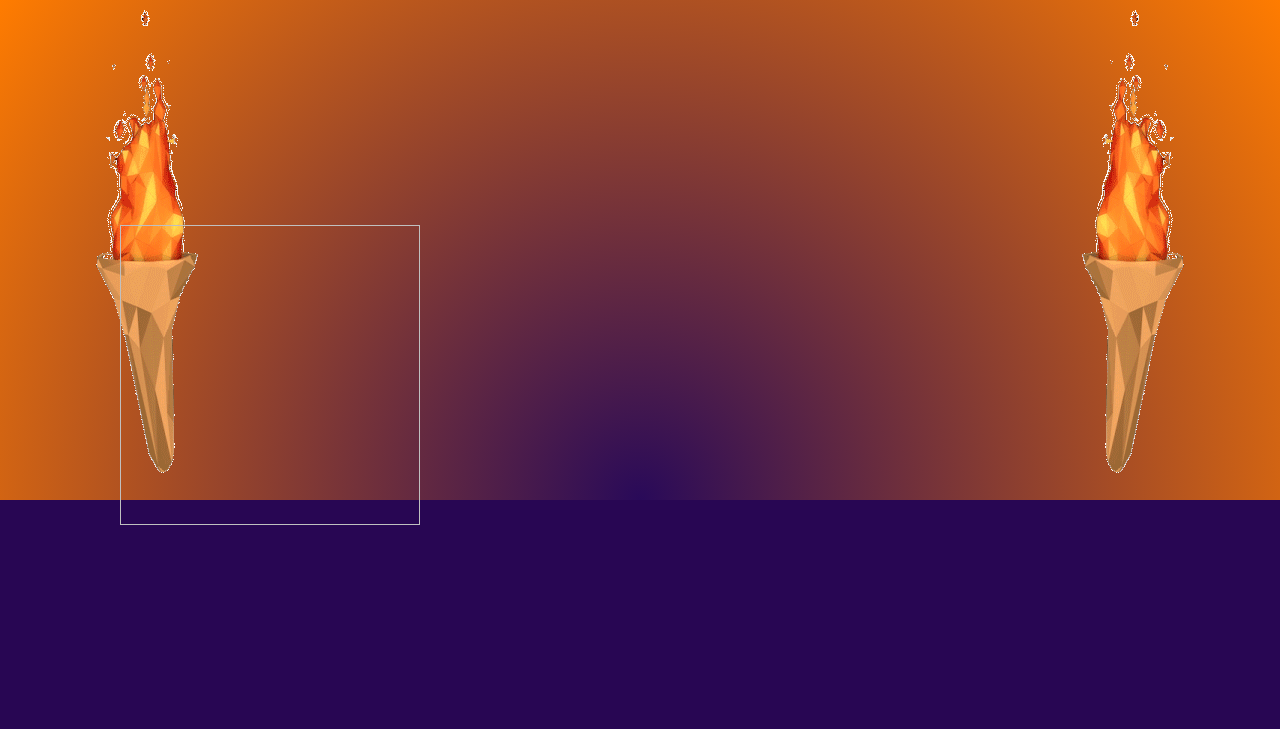
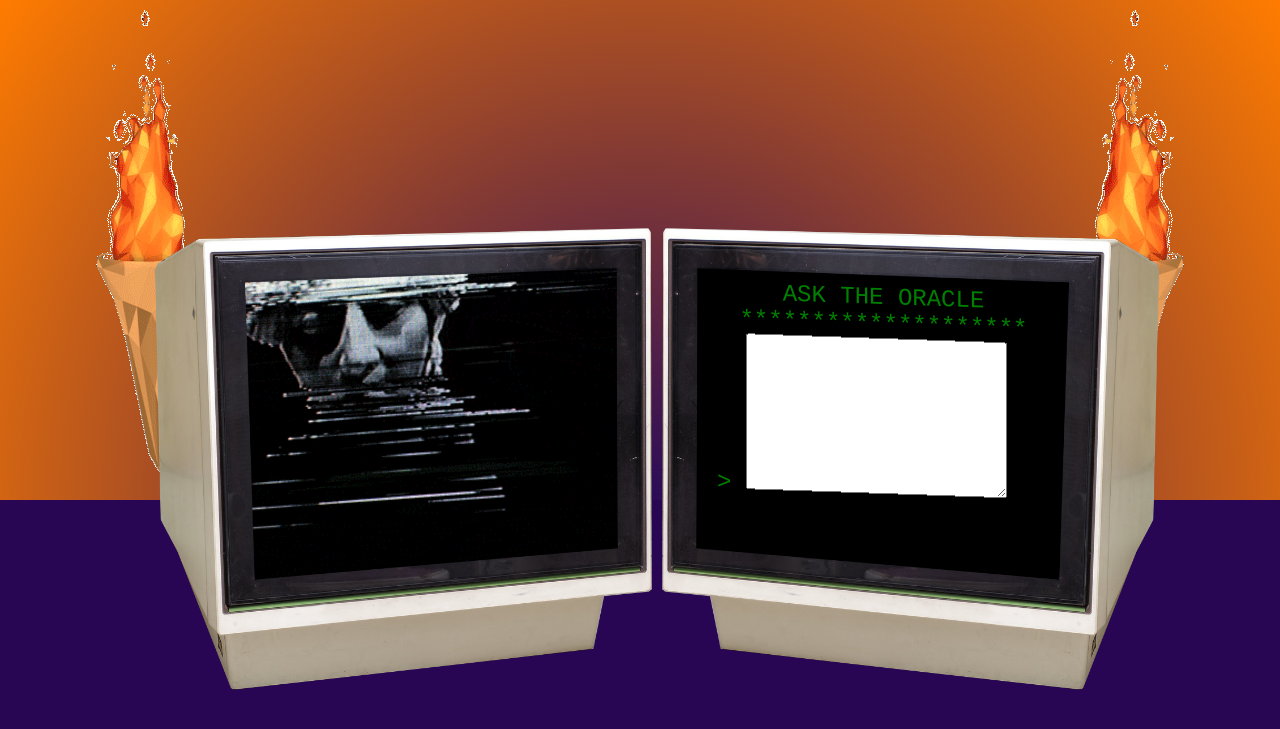
Before and after one commit to lightkraken/internet-oracle, a website: page index.html in a window 1280 px wide. Drawn offline with nearby package versions, Linux system fonts and the light colour scheme; no server answers.

Commit message:
add text area

```diff
--- a/index.html
+++ b/index.html
@@ -15,11 +15,27 @@
     <img class="torch torch--right" src="img/torch.gif">
   </div>
   <div class="desk">
-    <div class="monitor monitor--left">
-      <img class="oracle-gif" id="fortune-gif">
+    <div class="monitor">
+      <img class="monitor-img" src="img/monitor-L.png">
+      <img class="oracle-gif" src="img/pythia.gif">
+      <img class="oracle-gif oracle-gif--fortune" id="fortune-gif">
     </div>
-    <div class="monitor monitor--right">
-
+    <div class="monitor">
+      <img class="monitor-img" src="img/monitor-R.png">
+      <div class="console">
+        <div class="console-message">
+          <div>
+            ASK THE ORACLE
+          </div>
+          <div>
+            ********************
+          </div>
+        </div>
+        <div class="console-input">
+          >
+          <textarea name="" id="" cols="30" rows="10"></textarea>
+        </div>
+      </div>
     </div>
   </div>
 
@@ -27,10 +43,6 @@
   <!-- <audio id="audio" controls loop>
     <source id="music">
   </audio>
-  <div class="card">
-    <img class="card-image" id="card-1-image">
-    <div id="card-1"></div>
-  </div> -->
 
   <script src="script.js"></script>
 </body>
--- a/style.css
+++ b/style.css
@@ -16,10 +16,6 @@ body {
     )
 }
 
-.torch {
-
-}
-
 .torch--right {
     transform: scaleX(-1);
 }
@@ -33,25 +29,58 @@ body {
 }
 
 .monitor {
+    position: relative;
+    height: 500px;
+    width: 466px;
+    margin: -275px 20px 0 20px;
+}
+
+.monitor-img {
+    position: absolute;
+    z-index: 1;
+    display: block;
     width: 500px;
     height: 466px;
-    margin: -275px 20px 0 20px;
-    background-size: contain;
-    background-image: url("/img/monitor.png")
-}
-
-.monitor--right {
-    transform: scaleX(-1);
-}
-
-.card {
-    width: 300px;
 }
 
 .oracle-gif {
+    position: absolute;
     display: block;
-    width: 300px;
-    height: 300px;
+    width: 381px;
+    height: 302px;
     object-fit: cover;
     object-position: 50% 50%;
+    top: 42px;
+    left: 89px;
+    transform: skew(0deg, -4deg);
 }
+
+.oracle-gif--fortune {
+    display: none;
+}
+
+.console {
+    position: absolute;
+    width: 381px;
+    height: 302px;
+    object-fit: cover;
+    object-position: 50% 50%;
+    top: 55px;
+    left: 33px;
+    transform: skew(0deg, 2deg);
+    z-index: 2;
+    color: green;
+    font-family: monospace;
+    font-size: 24px;
+    padding-top: 4px;
+}
+
+.console-message {
+    display: flex;
+    align-items: center;
+    flex-direction: column;
+}
+
+.console-input {
+    margin-left: 24px;
+}
```
